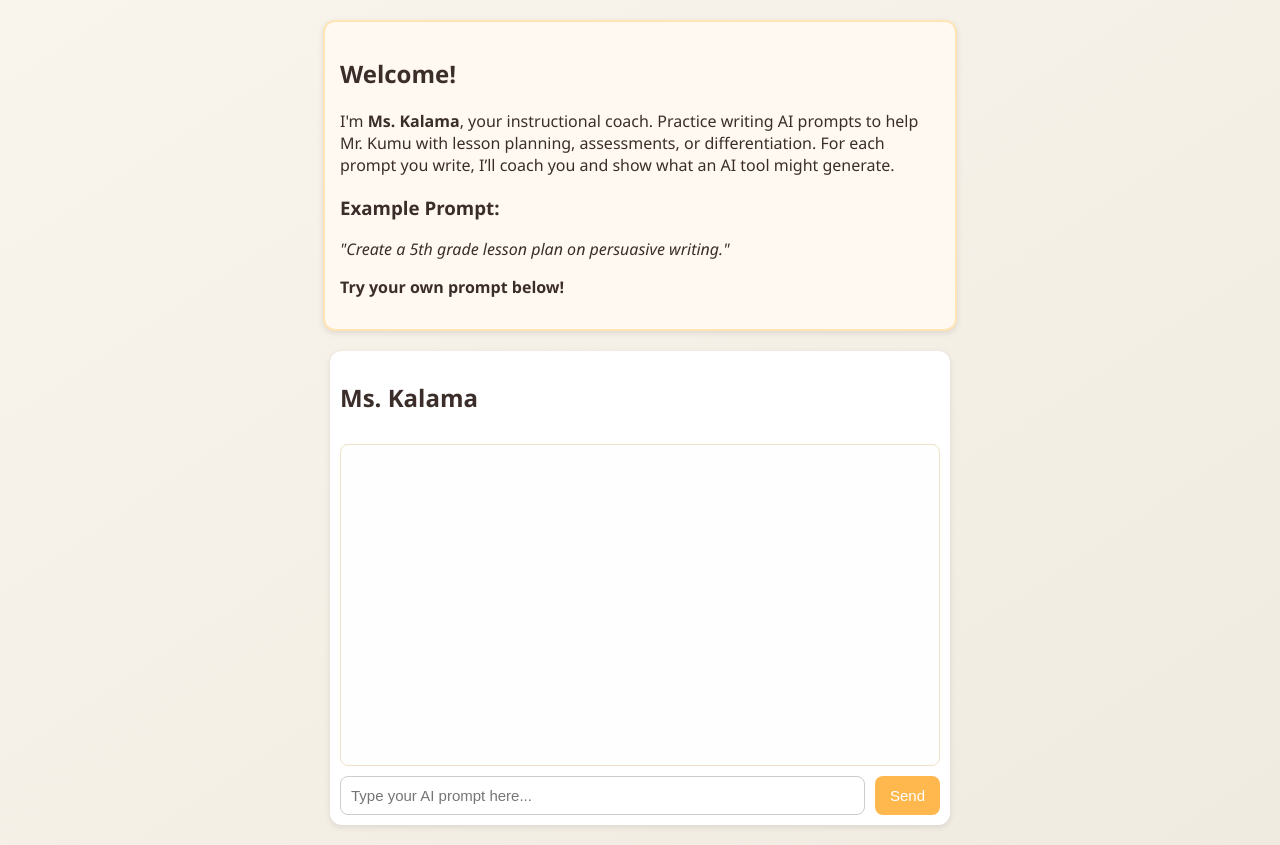
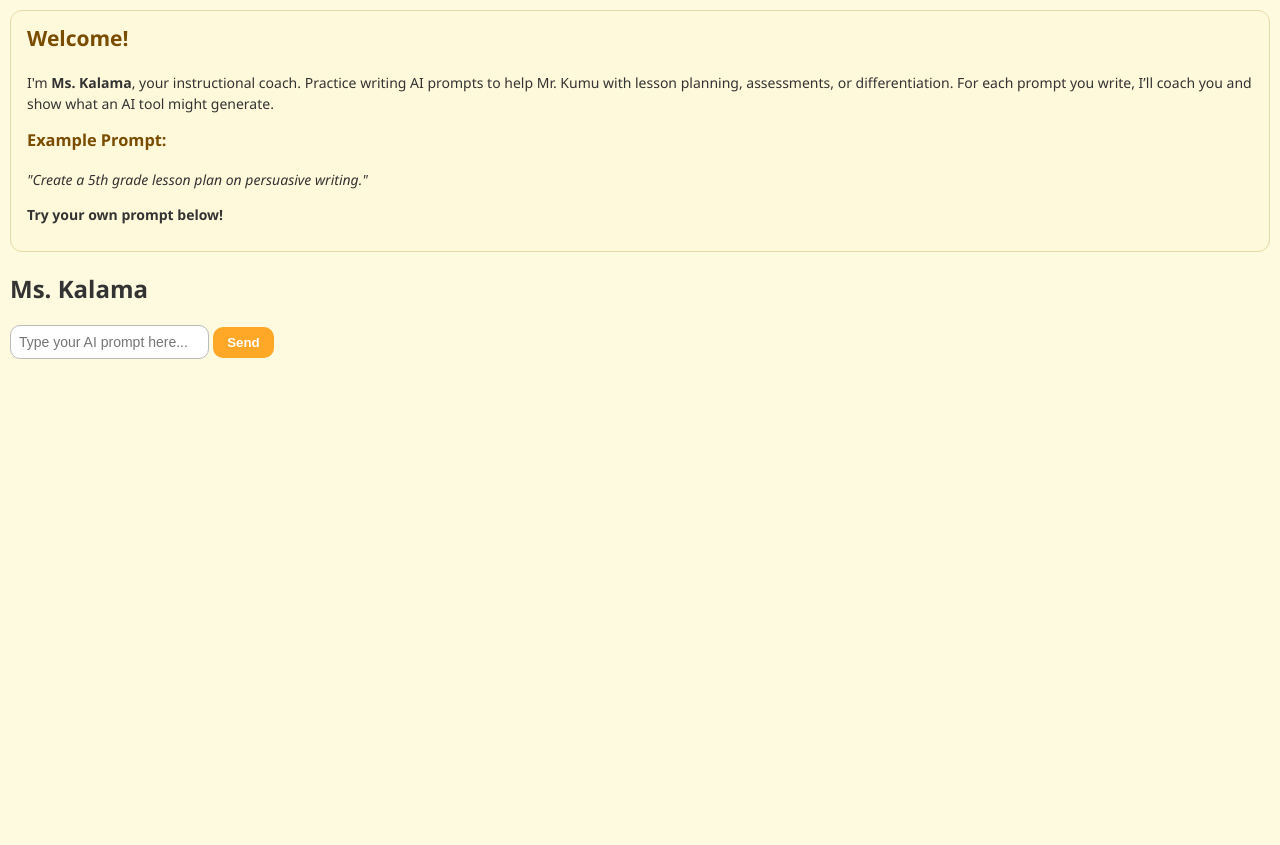
Before and after one commit to EvanHill-ID/Ms-Kalama, a website: page public/index.html in a window 1280 px wide. After the commit the page ends 800 px from the top, so only its background shows below. Drawn offline with Linux system fonts and the light colour scheme.

Commit message:
Update style.css

```diff
--- a/public/style.css
+++ b/public/style.css
@@ -1,100 +1,94 @@
-/* Apply a warm tropical theme */
 body {
-  font-family: 'Segoe UI', Tahoma, Geneva, Verdana, sans-serif;
-  background: linear-gradient(to bottom right, #f9f5ec, #f0ebe1);
-  color: #3b2e2a;
+  font-family: 'Segoe UI', sans-serif;
+  background-color: #fefae0;
   margin: 0;
-  padding: 20px;
-  display: flex;
-  flex-direction: column;
-  align-items: center;
+  padding: 10px;
+  color: #333;
 }
 
 #instructions {
-  background-color: #fff9f1;
-  border: 2px solid #ffe4b5;
+  background-color: #fff9db;
+  border: 1px solid #e6d9a8;
   border-radius: 12px;
-  padding: 15px;
-  max-width: 600px;
-  margin-bottom: 20px;
-  box-shadow: 0 2px 6px rgba(0,0,0,0.1);
+  padding: 12px 16px;
+  margin-bottom: 12px;
+  font-size: 14px;
+  line-height: 1.5;
 }
 
-.chat-container {
-  background-color: #ffffff;
-  border-radius: 12px;
-  box-shadow: 0 2px 6px rgba(0,0,0,0.1);
-  max-width: 600px;
-  width: 100%;
-  padding: 10px;
-  display: flex;
-  flex-direction: column;
-  gap: 10px;
-  position: relative;
+#instructions h2,
+#instructions h3 {
+  margin-top: 0;
+  font-weight: 600;
+  color: #7a4c00;
 }
 
-.chat-header {
-  display: flex;
-  justify-content: space-between;
-  align-items: center;
+#chat-container {
+  max-height: 250px;
+  overflow-y: auto;
+  padding: 8px;
+  background-color: #fff;
+  border: 1px solid #ddd;
+  border-radius: 12px;
+  margin-bottom: 10px;
+  font-size: 14px;
 }
 
-.kalama-img {
-  width: 60px;
-  height: 60px;
-  object-fit: cover;
-  border-radius: 50%;
-  border: 2px solid #ffd59a;
+.user-message {
+  text-align: right;
+  margin: 6px 0;
+  font-weight: bold;
+  color: #4a4e69;
 }
 
-.chat-box {
-  background-color: #fefefe;
-  border: 1px solid #eee0c9;
-  border-radius: 8px;
-  height: 300px;
-  overflow-y: auto;
-  padding: 10px;
-  font-size: 15px;
+.bot-message {
+  text-align: left;
+  background-color: #f0f4f8;
+  border-radius: 10px;
+  padding: 8px 10px;
+  margin: 6px 0;
+  color: #2f4858;
 }
 
-.input-area {
+#input-area {
   display: flex;
-  gap: 10px;
+  gap: 8px;
+  margin-bottom: 8px;
 }
 
 #user-input {
   flex: 1;
-  padding: 10px;
-  border-radius: 8px;
-  border: 1px solid #ccc;
-  font-size: 15px;
+  padding: 8px;
+  border: 1px solid #bbb;
+  border-radius: 10px;
+  font-size: 14px;
 }
 
-#send-button, #continue-btn {
-  padding: 10px 15px;
-  font-size: 15px;
-  border-radius: 8px;
+#send-button {
+  padding: 8px 14px;
+  background-color: #ffa726;
   border: none;
-  background-color: #ffb84d;
-  color: #fff;
+  border-radius: 10px;
+  color: white;
+  font-weight: bold;
   cursor: pointer;
-  transition: background-color 0.2s;
 }
 
-#send-button:hover, #continue-btn:hover {
-  background-color: #e89b2d;
+#send-button:hover {
+  background-color: #fb8c00;
 }
 
-.user-message, .bot-message {
-  margin-bottom: 10px;
+#continue-btn {
+  margin-top: 8px;
+  padding: 8px 12px;
+  border: none;
+  background-color: #81c784;
+  color: white;
+  font-weight: bold;
+  border-radius: 10px;
+  cursor: pointer;
 }
 
-.user-message {
-  text-align: right;
-  color: #2e5aac;
+#continue-btn:hover {
+  background-color: #66bb6a;
 }
-
-.bot-message {
-  text-align: left;
-  color: #4e342e;
-}
```
